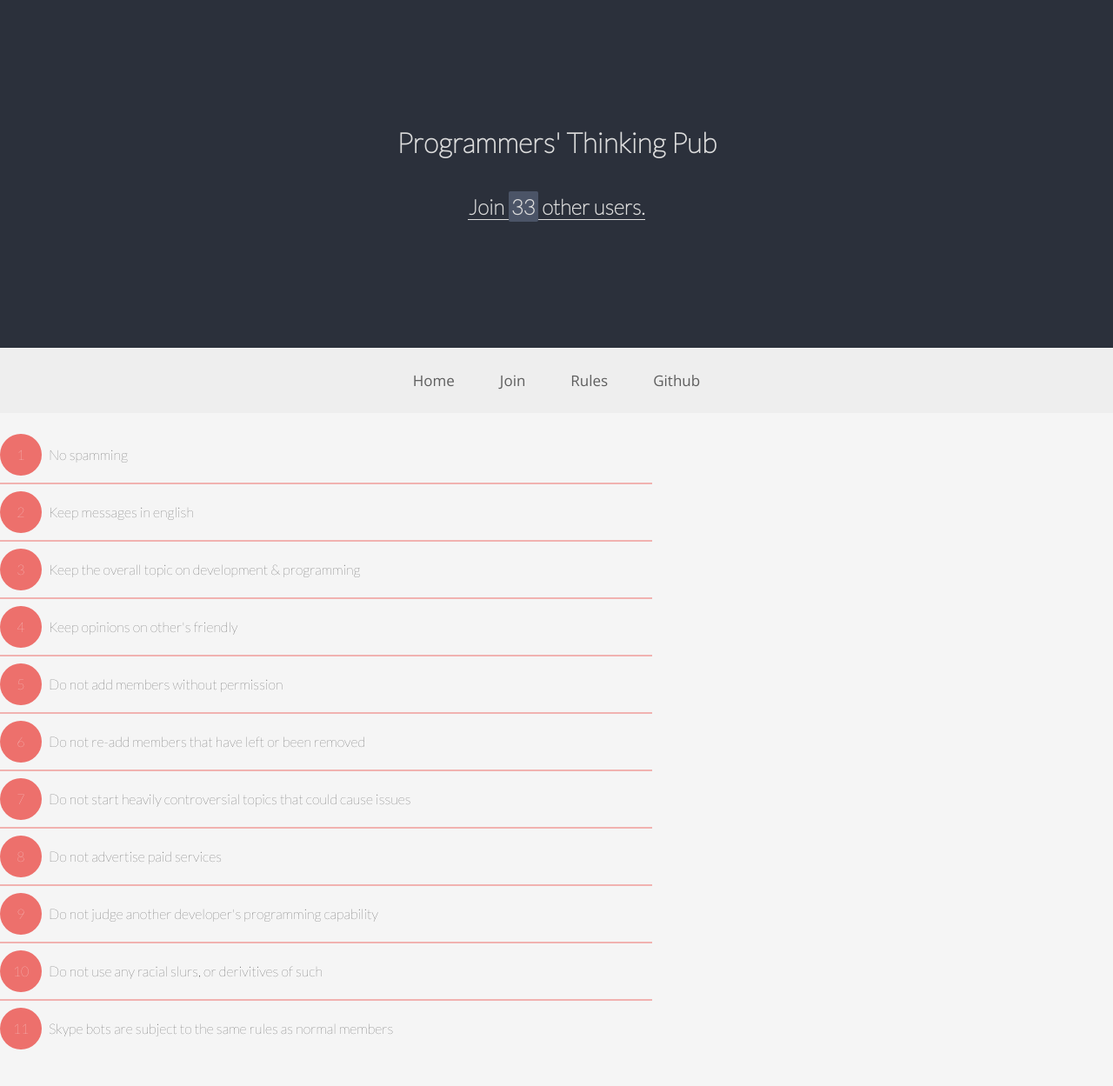
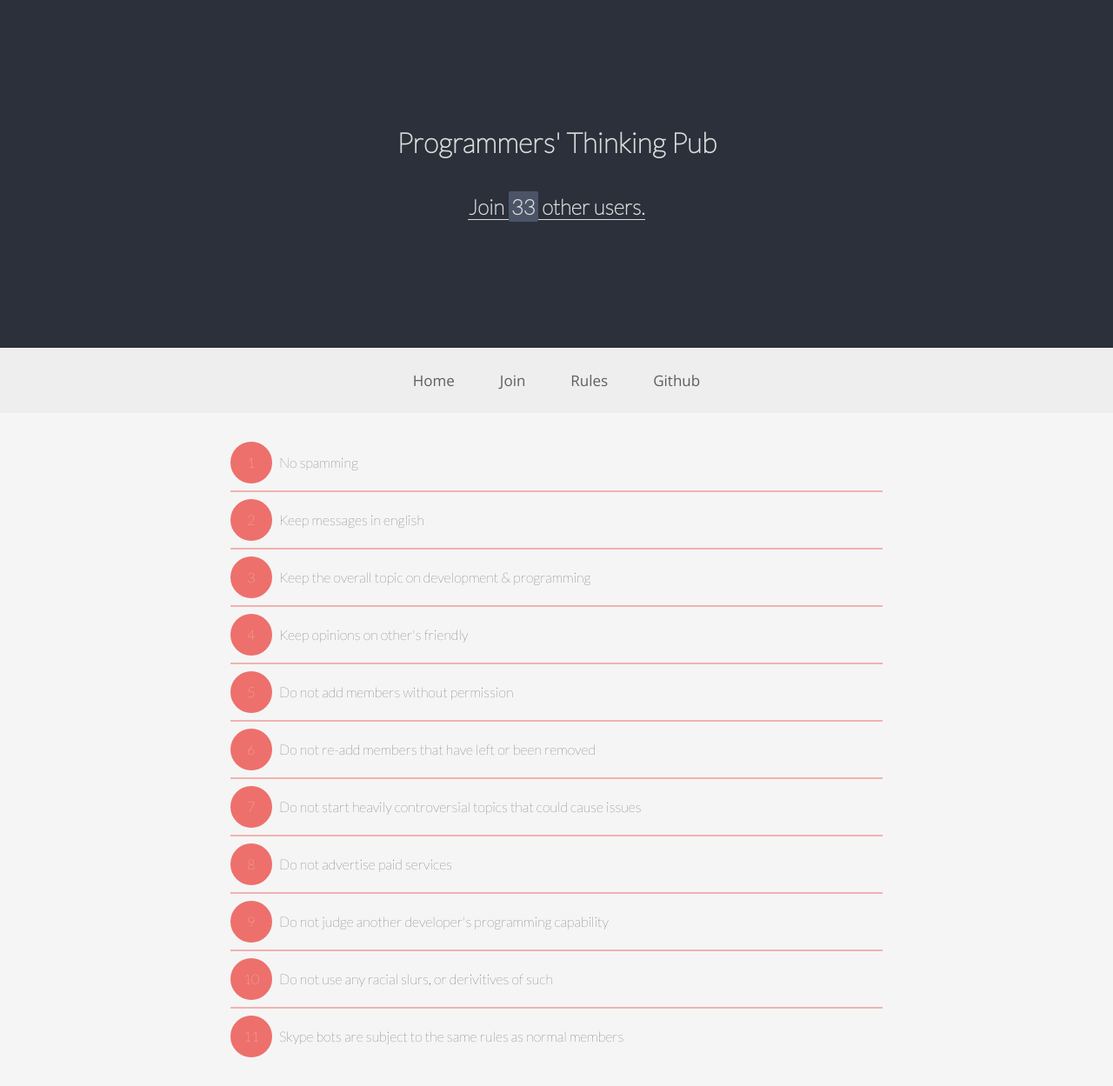
Before and after one commit to ptp-chat/new, a Jekyll site: the page built from rules.html, in a window 1280 px wide. Shown: the whole page at 87% size. Built offline with Jekyll 4.4.1, drawn with Linux system fonts in a browser that asks for light colours; nearby versions of some CDN libraries.

Commit message:
Update rules.css with padding, margin for .rules

```diff
--- a/assets/styles/rules.css
+++ b/assets/styles/rules.css
@@ -114,7 +114,8 @@
 }
 ol.rules {
   width: 750px;
-  padding: 0;
+  padding: 25px;
+  margin: auto;
   counter-reset: li;
 }
 ol.rules li {
```
